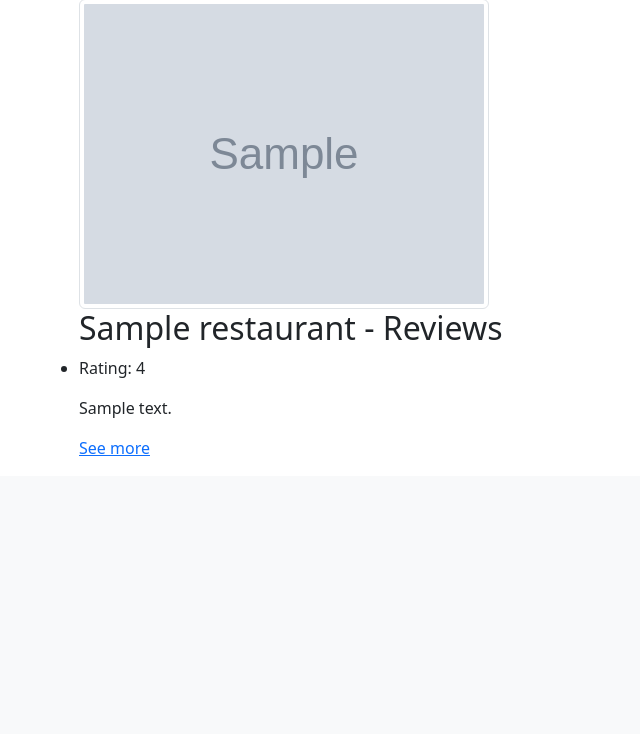
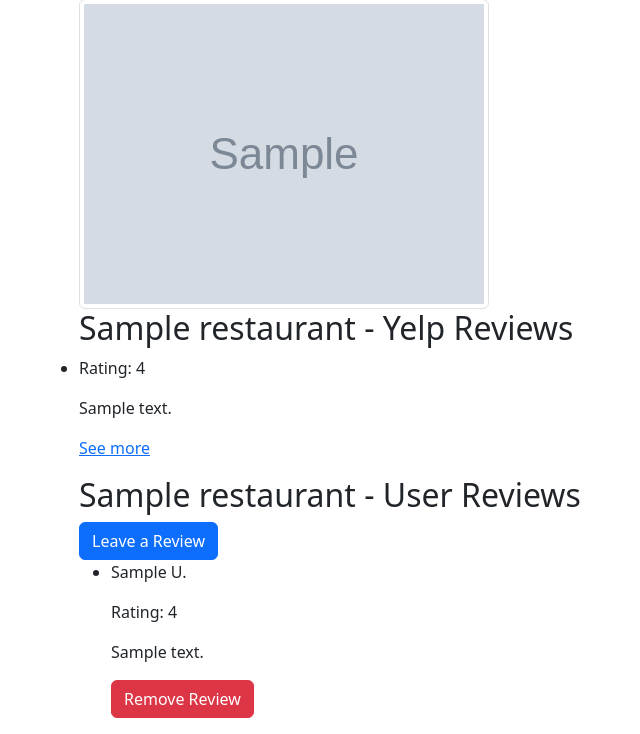
Before and after one commit to ericlwong/foodie-friend, a Flask app: page /restaurants/1 in a window 1280 px wide. Shown: the part 402-1136 px from the top of the page, without its empty margins (3-643 px from the left). Before the commit the page ends 858 px from the top, so only its background shows below. Run offline with Flask 3, Linux system fonts and the light colour scheme; the visitor is signed in with stand-in values (Sample User, id 1); tables that the repository leaves empty hold one stand-in row (values such as "Sample post"); grey boxes marked "Sample" are stand-in pictures.

Commit message:
Added feature to leave user review

```diff
--- a/crud.py
+++ b/crud.py
@@ -155,6 +155,11 @@ def create_user_review(user, restaurant, body, rating):
 
     return user_review
 
+def get_user_review_by_id(user_review_id):
+    """Get a User Review by id."""
+
+    return UserReview.query.get(user_review_id)
+
 def create_image(restaurant, img_url):
     """Create and return a new Image."""
 
--- a/server.py
+++ b/server.py
@@ -141,10 +141,11 @@ def show_restaurant(restaurant_id):
 
     restaurant = crud.get_restaurant_by_id(restaurant_id)
     yelp_reviews = restaurant.yelp_reviews
+    user_reviews = restaurant.user_reviews
     images = restaurant.images
 
-    return render_template("restaurant_details.html", restaurant=restaurant,
-                           yelp_reviews=yelp_reviews, images=images, user=utils.is_logged_in())
+    return render_template("restaurant_details.html", restaurant=restaurant, yelp_reviews=yelp_reviews,
+                           user_reviews=user_reviews, images=images, user=utils.is_logged_in())
 
 @app.route("/search")
 def search_restaurants():
@@ -157,6 +158,46 @@ def search_restaurants():
 
     return render_template("searched_restaurants.html", query=query, restaurants=restaurants,
                            location=location, user=utils.is_logged_in())
+
+@app.route("/write-review")
+def show_review_form():
+    """View Review Form page."""
+
+    restaurant_id = request.args.get("restaurant")
+    restaurant = crud.get_restaurant_by_id(restaurant_id)
+
+    return render_template("write_review.html", restaurant=restaurant, user=utils.is_logged_in())
+
+@app.route("/write-review", methods=["POST"])
+def create_review():
+    """Create a User Review for a particular restaurant."""
+
+    if "user" in session:
+        restaurant_id = request.form.get("restaurant")
+        rating = request.form.get("rating")
+        review = request.form.get("review")
+        print(f"Restaurant ID: {restaurant_id}")
+        print(f"Rating: {rating}")
+        print(f"Review: {review}")
+
+        try:
+            user = crud.get_user_by_id(session["user"])
+            restaurant = crud.get_restaurant_by_id(restaurant_id)
+            review = crud.create_user_review(user, restaurant, review, rating)
+
+            db.session.add(review)
+            db.session.commit()
+
+            flash(f"You have successfully left a review for {restaurant.name}!")
+        except Exception as e:
+            db.session.rollback()
+            print(e)
+
+        return redirect(f"/restaurants/{restaurant_id}")
+    else:
+        flash("Please log in before leaving a review.")
+
+        return redirect("/")
 
 @app.route("/update/<user_id>", methods=["POST"])
 def update_user_details(user_id):
@@ -282,6 +323,31 @@ def delete_favorite_restaurant():
         }
     })
 
+@app.route("/api/delete-review", methods=["POST"])
+def delete_user_review():
+    """Delete a User Review from a particular restaurant."""
+
+    user_review_id = request.json.get("userReviewId")
+
+    try:
+        user_review = crud.get_user_review_by_id(user_review_id)
+
+        db.session.delete(user_review)
+        db.session.commit()
+    except Exception as e:
+        db.session.rollback()
+        print(e)
+
+        return jsonify({
+            "success": False,
+            "status": "User Favorite not deleted."
+        })
+
+    return jsonify({
+        "success": True,
+        "status": "User Review deleted successfully."
+    })
+
 @app.route("/api/restaurants", methods=["POST"])
 def get_restaurant_information():
     """Get searched restaurants' information."""
--- /dev/null
+++ b/static/js/review.js
@@ -0,0 +1,16 @@
+const deleteReviewBtn = document.querySelector('#delete-review-btn');
+
+deleteReviewBtn.addEventListener('click', () => {
+  fetch('/api/delete-review', {
+    method: 'POST',
+    body: JSON.stringify({ userReviewId: deleteReviewBtn.value, }),
+    headers: {
+      'Content-Type': 'application/json',
+    },
+  })
+    .then((response) => response.json())
+    .then((responseJson) => {
+      deleteReviewBtn.parentElement.remove();
+      alert(responseJson.status);
+    });
+});
--- a/templates/restaurant_details.html
+++ b/templates/restaurant_details.html
@@ -7,13 +7,16 @@
     <div class="col-6">
       <h1>{{ restaurant.name }}</h1>
     </div>
+    {% if "user" in session %}
       <div class="col-6 d-flex justify-content-end">
         <button type="button" class="btn btn-primary" data-bs-toggle="modal" data-bs-target="#favorites-modal">
           Favorite
         </button>
       </div>
+    {% endif %}
   </div>
 
+  {% if "user" in session %}
     <div class="modal fade" id="favorites-modal" tabindex="-1">
       <div class="modal-dialog">
         <div class="modal-content">
@@ -48,6 +51,7 @@
         </div>
       </div>
     </div>
+  {% endif %}
 
   <div class="row">
     <p>
@@ -106,7 +110,7 @@
   </div>
 
   <div class="row">
-    <h2>{{ restaurant.name }} - Reviews</h2>
+    <h2>{{ restaurant.name }} - Yelp Reviews</h2>
   </div>
 
   <div class="row">
@@ -124,8 +128,36 @@
       {% endfor %}
     </ul>
   </div>
+
+  <div class="row">
+    <div class="col-12">
+      <h2>{{ restaurant.name }} - User Reviews</h2>
+      {% if "user" in session %}
+        <form action="/write-review">
+          <button type="submit" class="btn btn-primary" name="restaurant" value="{{ restaurant.restaurant_id }}">Leave a Review</button>
+        </form>
+      {% endif %}
+    </div>
+    <div class="col-12">
+      <ul>
+        {% for user_review in user_reviews %}
+        <li>
+          <p>{{ user_review.user.fname }} {{ user_review.user.lname[0] }}.</p>
+          <p>Rating: {{ user_review.rating }}</p>
+          <p>
+            {{ user_review.body }}
+          </p>
+          {% if "user" in session and user.user_id == user_review.user_id %}
+            <button id="delete-review-btn" name="delete" type="button" class="btn btn-danger" value="{{ user_review.user_review_id }}">Remove Review</button>
+          {% endif %}
+        </li>
+        {% endfor %}
+      </ul>
+    </div>
+  </div>
 {% endblock %}
 
 {% block after_body %}
   <script src="/static/js/favorite.js"></script>
+  <script src="/static/js/review.js"></script>
 {% endblock %}
```
Also changed, not shown: templates/write_review.html (added, +31 -0 lines). Lines whose indentation alone changed are shown as unchanged.
